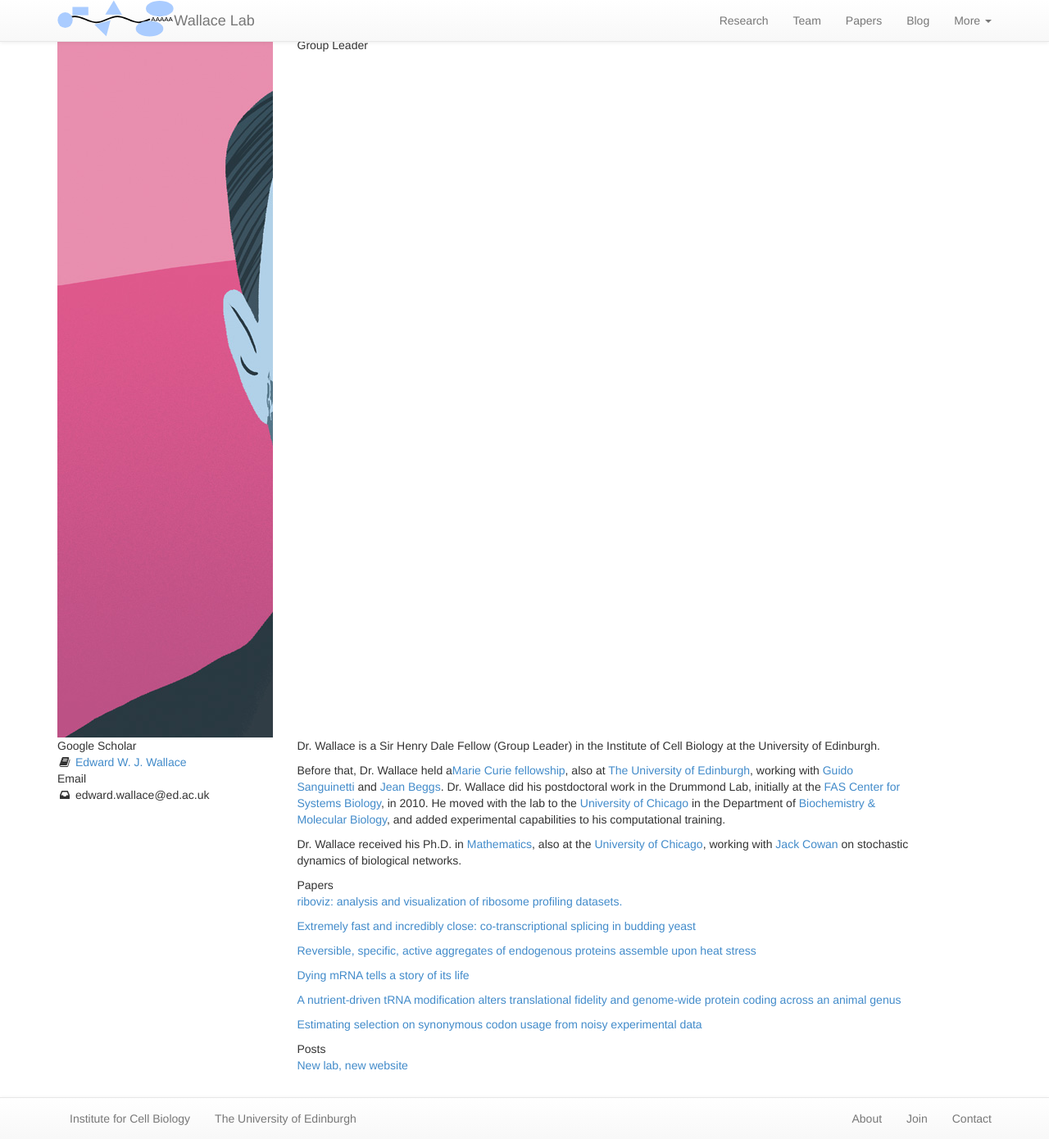
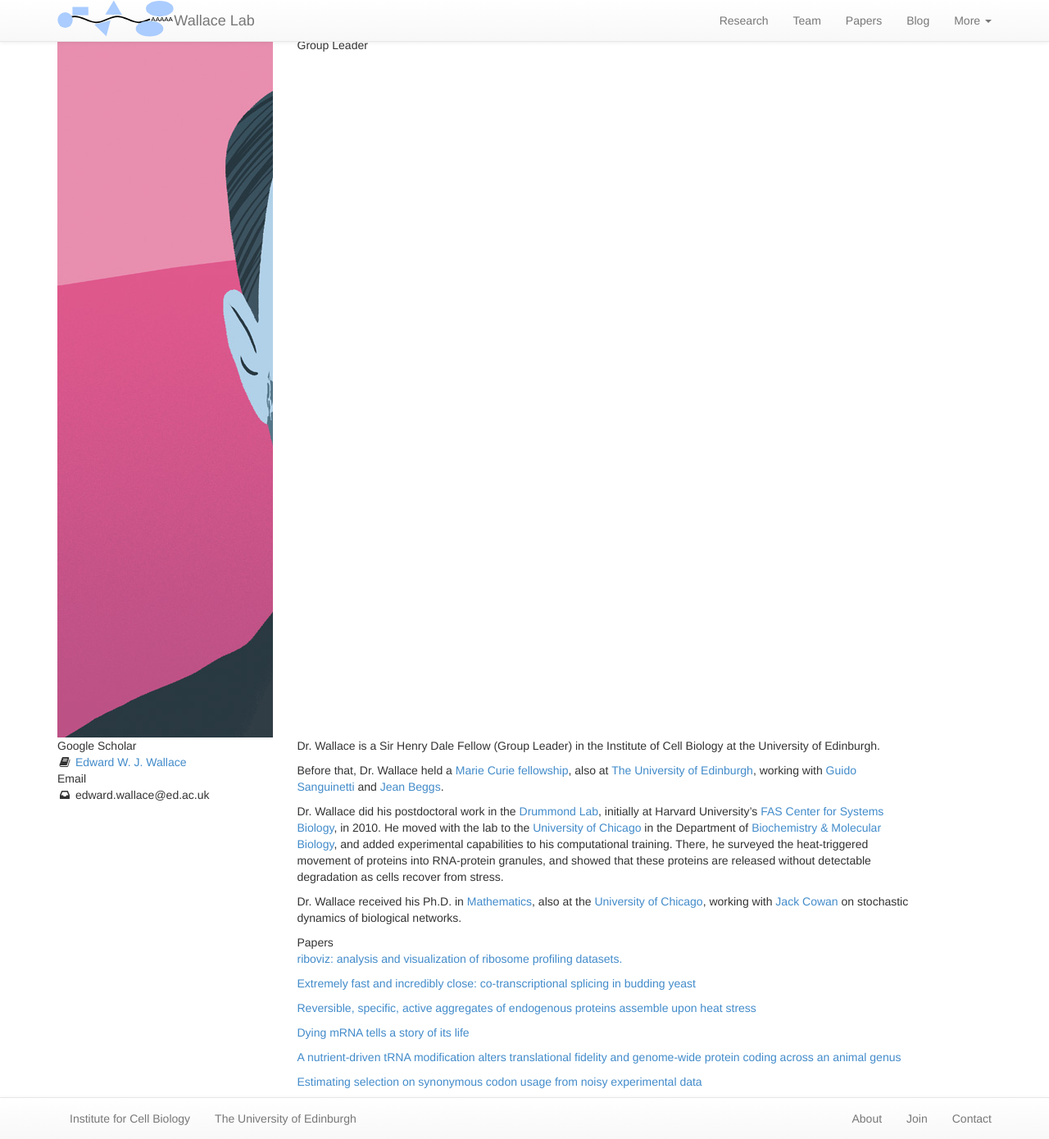
Before and after one commit to swinterbourne/ewallace.github.io, a Jekyll site: the page built from team/_posts/2017-12-13-edward-wallace.md, in a window 1280 px wide and 1390 px high. Shown: the whole window at 82% size. Built offline with Jekyll 4.4.1, drawn with Linux system fonts in a browser that asks for light colours; nearby versions of some CDN libraries.

Commit message:
EW bio neatened

```diff
--- a/team/_posts/2017-12-13-edward-wallace.md
+++ b/team/_posts/2017-12-13-edward-wallace.md
@@ -14,8 +14,9 @@ alum: false
 
 Dr. Wallace is a Sir Henry Dale Fellow (Group Leader) in the Institute of Cell Biology at the University of Edinburgh.
 
-Before that, Dr. Wallace held a[Marie Curie fellowship](http://ec.europa.eu/research/mariecurieactions/), also at [The University of Edinburgh](http://www.ed.ac.uk/home), working with [Guido Sanguinetti](http://homepages.inf.ed.ac.uk/gsanguin/) and [Jean Beggs](http://beggs.bio.ed.ac.uk/).
-Dr. Wallace did his postdoctoral work in the Drummond Lab, initially at the [FAS Center for Systems Biology](http://sysbio.harvard.edu/home), in 2010. He moved with the lab to the [University of Chicago] in the Department of [Biochemistry & Molecular Biology], and added experimental capabilities to his computational training.
+Before that, Dr. Wallace held a [Marie Curie fellowship](http://ec.europa.eu/research/mariecurieactions/), also at [The University of Edinburgh](http://www.ed.ac.uk/home), working with [Guido Sanguinetti](http://homepages.inf.ed.ac.uk/gsanguin/) and [Jean Beggs](http://beggs.bio.ed.ac.uk/).
+
+Dr. Wallace did his postdoctoral work in the [Drummond Lab](http://drummondlab.org), initially at Harvard University's [FAS Center for Systems Biology](http://sysbio.harvard.edu/home), in 2010. He moved with the lab to the [University of Chicago] in the Department of [Biochemistry & Molecular Biology], and added experimental capabilities to his computational training. There, he surveyed the heat-triggered movement of proteins into RNA-protein granules, and showed that these proteins are released without detectable degradation as cells recover from stress.
 
 Dr. Wallace received his Ph.D. in [Mathematics](UCMath), also at the [University of Chicago], working with [Jack Cowan](http://neuroscience.uchicago.edu/?p=neuro/profile&id=63) on stochastic dynamics of biological networks.
 
```
